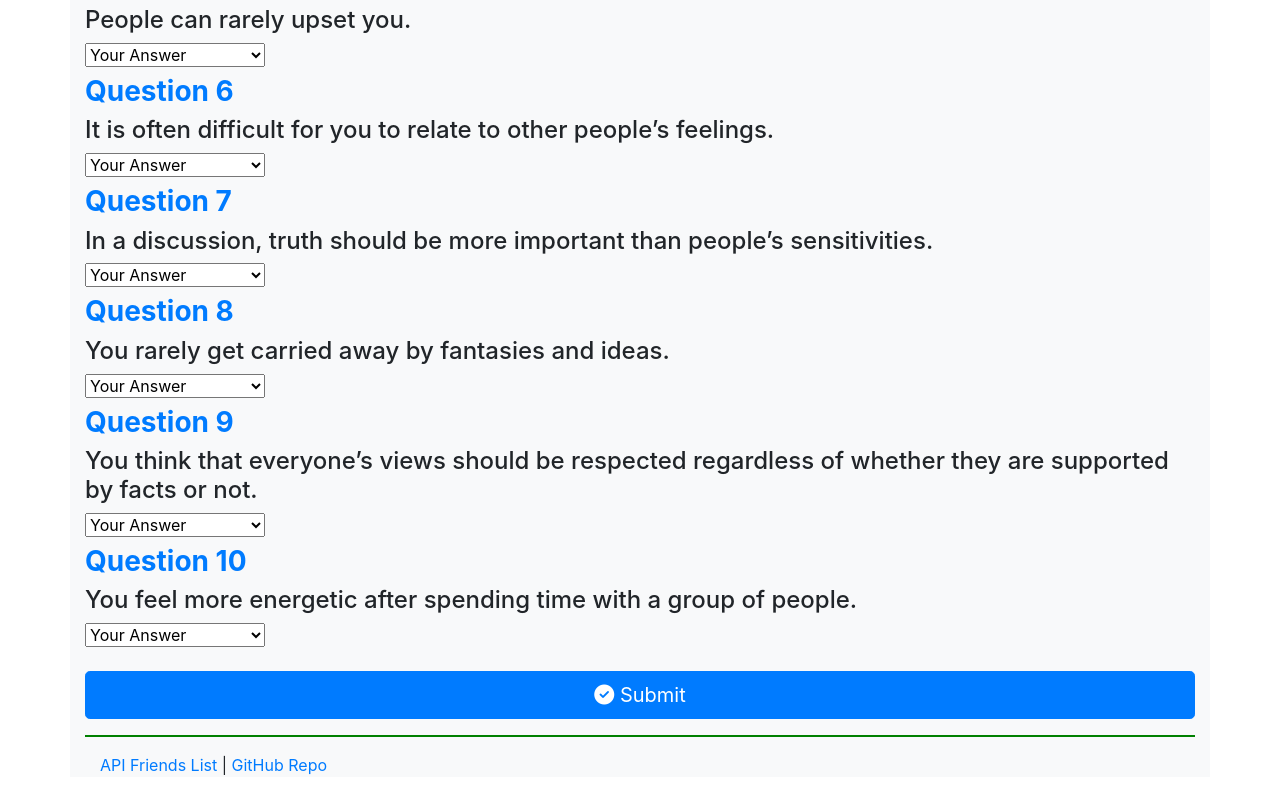
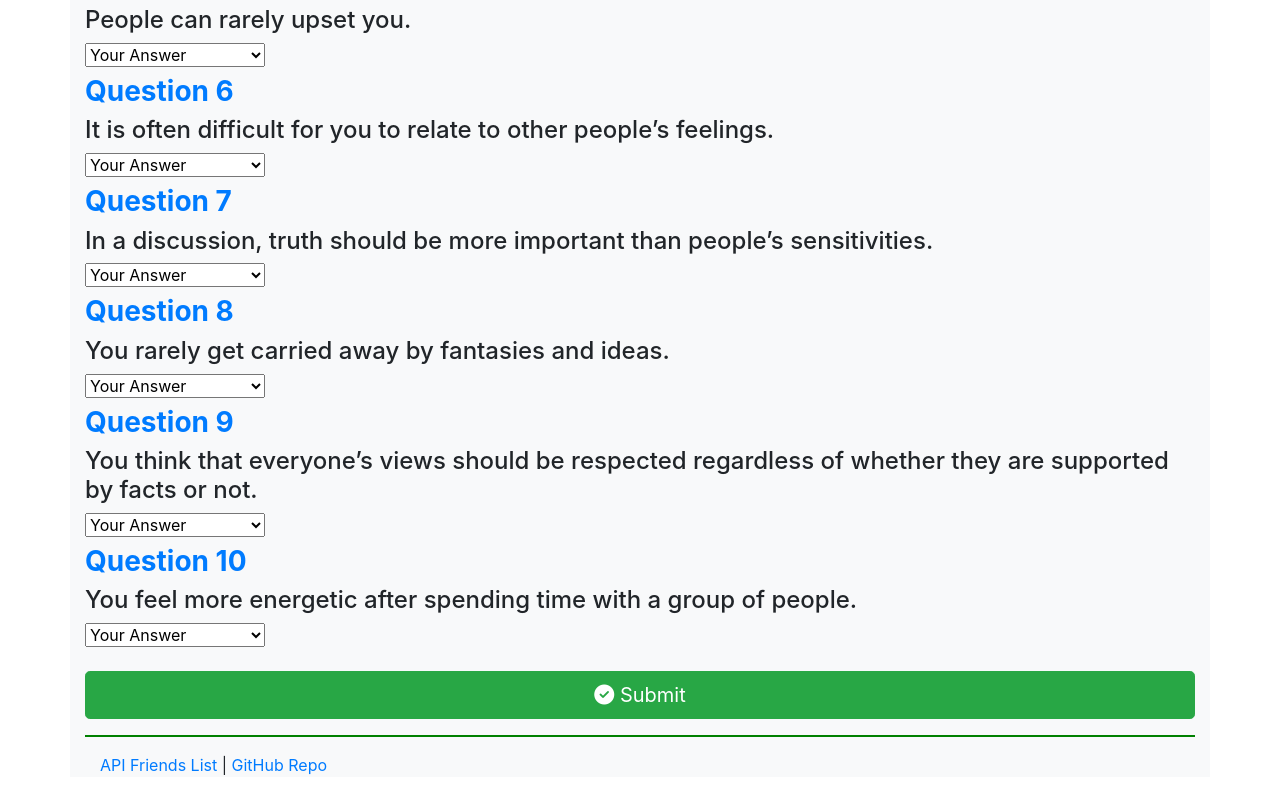
Before and after one commit to kevdsteele/FriendFinder, a website: page app/public/survey.html in a window 1280 px wide. Shown: the part 791-1584 px from the top of the page. Drawn offline with nearby package versions, Linux system fonts and the light colour scheme.

Commit message:
Update survey.html

```diff
--- a/app/public/survey.html
+++ b/app/public/survey.html
@@ -159,7 +159,7 @@
       <br>
 
       <!-- Submit Button -->
-      <button type="submit" class="btn btn-primary btn-lg btn-block" id="submit"><i class="fas fa-check-circle" aria-hidden="true"></i>
+      <button type="submit" class="btn btn-success btn-lg btn-block" id="submit"><i class="fas fa-check-circle" aria-hidden="true"></i>
        Submit</button>
 
       <hr style="border: 1px solid green">
```
